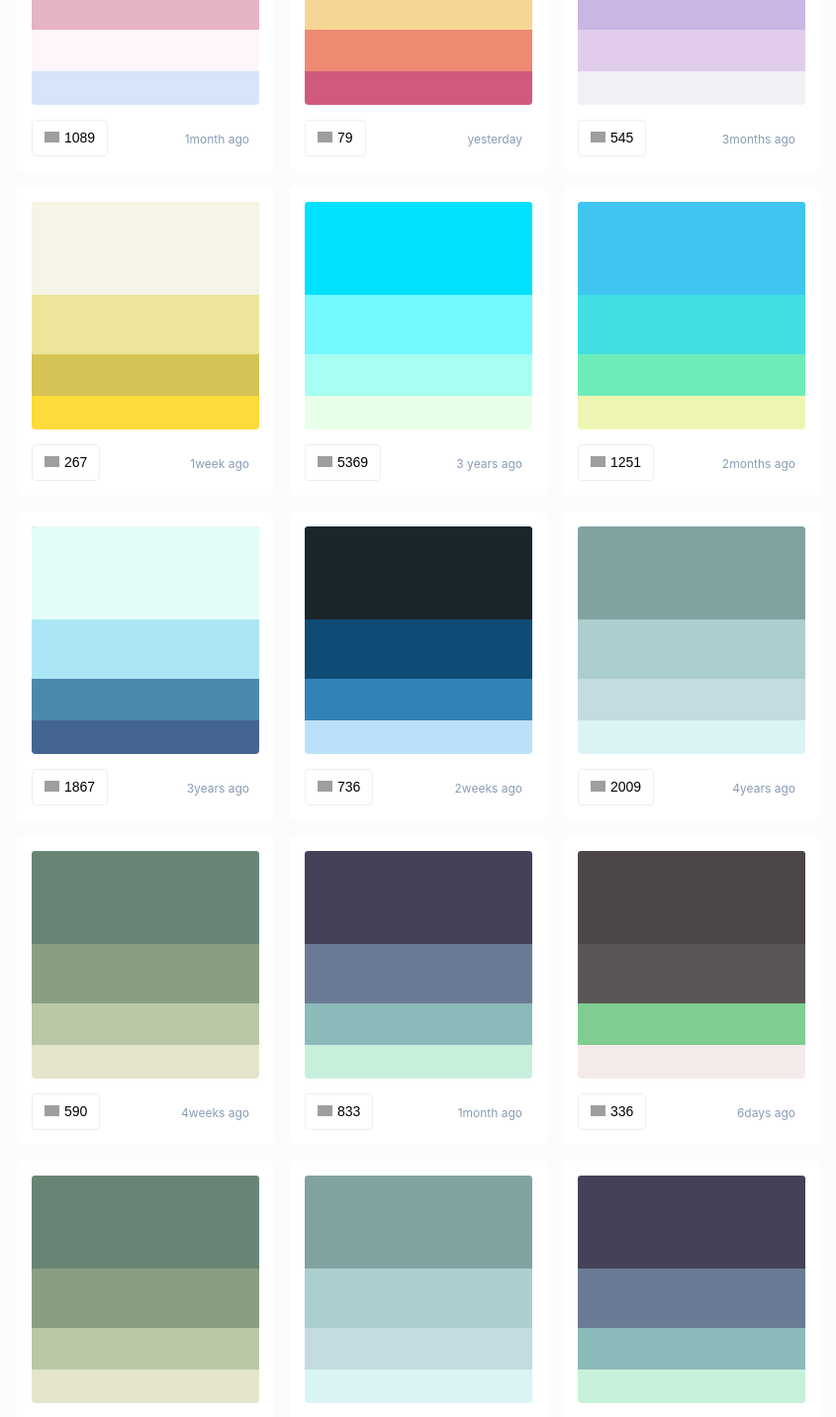
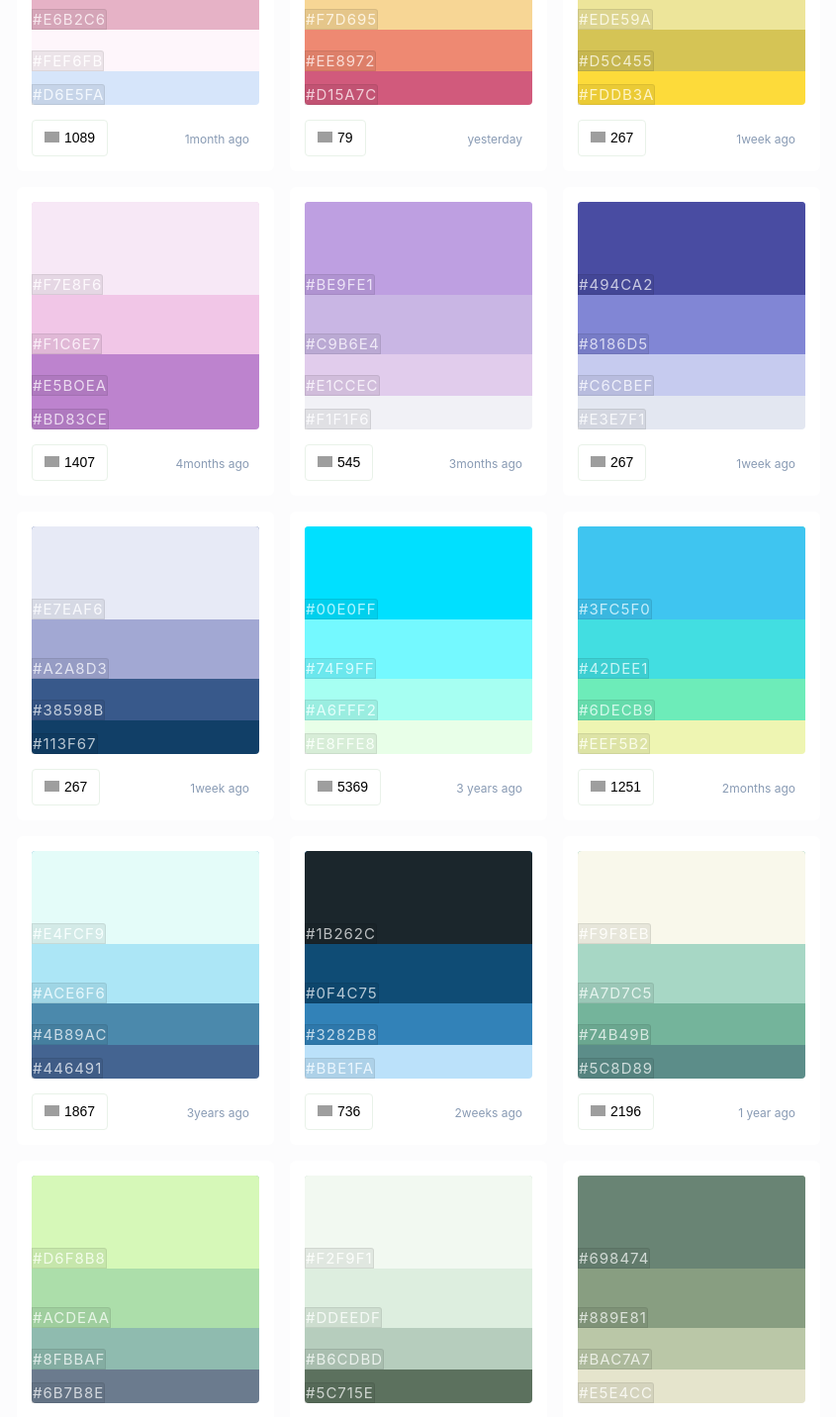
Before and after one commit to kihanGIM/colorhunt_frontend, a React (Create React App) app: page /create in a window 1280 px wide. Shown: the part 1260-2692 px from the top of the page at 99% size, without its empty margins (217-1062 px from the left). Built offline with nearby package versions, Linux system fonts and the light colour scheme; grey boxes are pictures that could not be loaded.

Commit message:
fetch함수 생성

```diff
--- /dev/null
+++ b/public/data/colorCardData.json
@@ -0,0 +1,172 @@
+{
+  "colorCardData": [{
+
+      "one": "#f8c3af",
+      "two": "#fea5ad",
+      "three": "#ea9abb",
+      "four": "#be8abf",
+      "likesNum": 459,
+      "date": "2weeks ago"
+    },
+    {
+      "one": "#8ac6d1",
+      "two": "#bbded6",
+      "three": "#fae3d9",
+      "four": "#ffb6b9",
+      "likesNum": 390,
+      "date": "8days ago"
+    },
+    {
+      "one": "#ffeecc",
+      "two": "#ffddcc",
+      "three": "#ffcccc",
+      "four": "#ffbbcc",
+      "likesNum": 69,
+      "date": "2hours ago"
+    },
+    {
+      "one": "#d6e5fa",
+      "two": "#fef6fb",
+      "three": "#e6b2c6",
+      "four": "#d77fa1",
+      "likesNum": 1089,
+      "date": "1month ago"
+    },
+    {
+      "one": "#d15a7c",
+      "two": "#ee8972",
+      "three": "#f7d695",
+      "four": "#f6eec7",
+      "likesNum": 79,
+      "date": "yesterday"
+    },
+    {
+      "one": "#fddb3a",
+      "two": "#d5c455",
+      "three": "#ede59a",
+      "four": "#f6f4e6",
+      "likesNum": 267,
+      "date": "1week ago"
+    },
+    {
+      "one": "#bd83ce",
+      "two": "#e5boea",
+      "three": "#f1c6e7",
+      "four": "#f7e8f6",
+      "likesNum": 1407,
+      "date": "4months ago"
+    },
+    {
+      "one": "#f1f1f6",
+      "two": "#e1ccec",
+      "three": "#c9b6e4",
+      "four": "#be9fe1",
+      "likesNum": 545,
+      "date": "3months ago "
+    },
+    {
+      "one": "#e3e7f1",
+      "two": "#c6cbef",
+      "three": "#8186d5",
+      "four": "#494ca2",
+      "likesNum": 267,
+      "date": "1week ago"
+    },
+    {
+      "one": "#113f67",
+      "two": "#38598b",
+      "three": "#a2a8d3",
+      "four": "#e7eaf6",
+      "likesNum": 267,
+      "date": "1week ago"
+    },
+    {
+      "one": "#e8ffe8",
+      "two": "#a6fff2",
+      "three": "#74f9ff",
+      "four": "#00e0ff",
+      "likesNum": 5369,
+      "date": "3 years ago"
+    },
+    {
+      "one": "#eef5b2",
+      "two": "#6decb9",
+      "three": "#42dee1",
+      "four": "#3fc5f0",
+      "likesNum": 1251,
+      "date": "2months ago"
+    },
+    {
+      "one": "#446491",
+      "two": "#4b89ac",
+      "three": "#ace6f6",
+      "four": "#e4fcf9",
+      "likesNum": 1867,
+      "date": "3years ago"
+    },
+    {
+      "one": "#bbe1fa",
+      "two": "#3282b8",
+      "three": "#0f4c75",
+      "four": "#1b262c",
+      "likesNum": 736,
+      "date": "2weeks ago"
+    },
+    {
+      "one": "#5c8d89",
+      "two": "#74b49b",
+      "three": "#a7d7c5",
+      "four": "#f9f8eb",
+      "likesNum": 2196,
+      "date": "1 year ago"
+    },
+    {
+      "one": "#6b7b8e",
+      "two": "#8fbbaf",
+      "three": "#acdeaa",
+      "four": "#d6f8b8",
+      "likesNum": 1708,
+      "date": "1 year ago"
+    },
+    {
+      "one": "#5c715e",
+      "two": "#b6cdbd",
+      "three": "#ddeedf",
+      "four": "#f2f9f1",
+      "likesNum": 2370,
+      "date": "2years ago"
+    },
+    {
+      "one": "#e5e4cc",
+      "two": "#bac7a7",
+      "three": "#889e81",
+      "four": "#698474",
+      "likesNum": 590,
+      "date": "4weeks ago"
+    },
+    {
+      "one": "#daf4f5",
+      "two": "#c4dce0",
+      "three": "#abcecf",
+      "four": "#80a3a2",
+      "likesNum": 2009,
+      "date": "4years ago"
+    },
+    {
+      "one": "#655c56",
+      "two": "#94d3ac",
+      "three": "#ccedd2",
+      "four": "#effcef",
+      "likesNum": 4294,
+      "date": "6 months ago"
+    },
+    {
+      "one": "#c7f0db",
+      "two": "#8bbabb",
+      "three": "#6c7b95",
+      "four": "#464159",
+      "likesNum": 833,
+      "date:": "1month ago"
+    }
+  ]
+}
--- a/src/Components/ColorCard/ColorCard.js
+++ b/src/Components/ColorCard/ColorCard.js
@@ -17,9 +17,10 @@ class ColorCard extends React.Component {
         : parseInt(e.target.innerText) + 1
     });
   };
+
   render() {
-    console.log("ddd", this.state.number);
-    console.log(this.props.likesNum);
+    // console.log("ddd", this.state.number);
+    // console.log(this.props.likesNum);
     const blueHeart =
       "https://colorhunt.co/img/color-hunt-palettes-icon-heart-blue.png";
     const redHeart =
--- a/src/Components/ColorCard/ColorCard.scss
+++ b/src/Components/ColorCard/ColorCard.scss
@@ -17,15 +17,26 @@
       align-items: flex-end;
 
 
+
+
       .rgbName {
-        border: 1px solid darkgray;
+        border: 1px solid rgba(0, 0, 0, .1);
         border-top-right-radius: 3px;
         letter-spacing: 1px;
-        background-color: darkgray;
-        color: #ffffff;
-        opacity: 1;
+        background-color: rgba(0, 0, 0, .1);
+        color: white;
+        opacity: .7;
         text-transform: uppercase;
-        display: none;
+        text-align: center;
+        font-size: 15px;
+        // display: none;
+
+        &:hover {
+          background-color: lightgrey;
+
+
+        }
+
       }
 
 
@@ -39,6 +50,8 @@
       // padding-bottom: 100%;
       height: 230px;
       border-radius: 20px 20px 4px 4px;
+
+
     }
 
     .no3 {
@@ -49,6 +62,8 @@
       // padding-bottom: 85%;
       height: 195.5px;
       border-radius: 4px 4px 0 0;
+
+
     }
 
     .no2 {
@@ -59,6 +74,8 @@
       // padding-bottom: 67%;
       height: 154.09px;
       border-radius: 4px 4px 0 0;
+
+
     }
 
     .no1 {
@@ -69,6 +86,8 @@
       // padding-bottom: 41%;
       height: 94.3px;
       border-radius: 4px 4px 0 0;
+
+
     }
   }
 
@@ -87,12 +106,6 @@
       padding: 0 12px;
       margin-top: 15px;
       cursor: pointer;
-
-      &:hover {
-        background-color: lightgrey;
-
-
-      }
 
       .heart {
         width: 15px;
--- a/src/Pages/Create/Create.js
+++ b/src/Pages/Create/Create.js
@@ -29,7 +29,9 @@ class Create extends Component {
             Create a Color Palette!
           </h1>
           <div className="box">
-            <input type="color" className="first" value="#aaaaaa" />
+            <form>
+              <input type="color" className="first" value="#aaaaaa" />
+            </form>
             <input type="color" className="second" value="#bbbbbb" />
             <input type="color" className="third" value="#cccccc" />
             <input type="color" className="fourth" value="#dddddd" />
--- a/src/Pages/Main/Main.js
+++ b/src/Pages/Main/Main.js
@@ -7,162 +7,25 @@ class Main extends React.Component {
     super();
     this.state = {
       isClicked: false,
-      colorCardData: [
-        {
-          one: "#f8c3af",
-          two: "#fea5ad",
-          three: "#ea9abb",
-          four: "#be8abf",
-          likesNum: 459,
-          date: "2weeks ago"
-        },
-        {
-          one: "#8ac6d1",
-          two: "#bbded6",
-          three: "#fae3d9",
-          four: "#ffb6b9",
-          likesNum: 390,
-          date: "8days ago"
-        },
-        {
-          one: "#ffeecc",
-          two: "#ffddcc",
-          three: "#ffcccc",
-          four: "#ffbbcc",
-          likesNum: 69,
-          date: "2hours ago"
-        },
-        {
-          one: "#d6e5fa",
-          two: "#fef6fb",
-          three: "#e6b2c6",
-          four: "#d77fa1",
-          likesNum: 1089,
-          date: "1month ago"
-        },
-        {
-          one: "#d15a7c",
-          two: "#ee8972",
-          three: "#f7d695",
-          four: "#f6eec7",
-          likesNum: 79,
-          date: "yesterday"
-        },
-        {
-          one: "#f1f1f6",
-          two: "#e1ccec",
-          three: "#c9b6e4",
-          four: "#be9fe1",
-          likesNum: 545,
-          date: "3months ago "
-        },
-        {
-          one: "#fddb3a",
-          two: "#d5c455",
-          three: "#ede59a",
-          four: "#f6f4e6",
-          likesNum: 267,
-          date: "1week ago"
-        },
-        {
-          one: "#e8ffe8",
-          two: "#a6fff2",
-          three: "#74f9ff",
-          four: "#00e0ff",
-          likesNum: 5369,
-          date: "3 years ago"
-        },
-        {
-          one: "#eef5b2",
-          two: "#6decb9",
-          three: "#42dee1",
-          four: "#3fc5f0",
-          likesNum: 1251,
-          date: "2months ago"
-        },
-        {
-          one: "#446491",
-          two: "#4b89ac",
-          three: "#ace6f6",
-          four: "#e4fcf9",
-          likesNum: 1867,
-          date: "3years ago"
-        },
-        {
-          one: "#bbe1fa",
-          two: "#3282b8",
-          three: "#0f4c75",
-          four: "#1b262c",
-          likesNum: 736,
-          date: "2weeks ago"
-        },
-        {
-          one: "#daf4f5",
-          two: "#c4dce0",
-          three: "#abcecf",
-          four: "#80a3a2",
-          likesNum: 2009,
-          date: "4years ago"
-        },
-        {
-          one: "#e5e4cc",
-          two: "#bac7a7",
-          three: "#889e81",
-          four: "#698474",
-          likesNum: 590,
-          date: "4weeks ago"
-        },
-        {
-          one: "#c7f0db",
-          two: "#8bbabb",
-          three: "#6c7b95",
-          four: "#464159",
-          likesNum: 833,
-          date: "1month ago"
-        },
-        {
-          one: "#f5eaea",
-          two: "#7fcd91",
-          three: "#5b5656",
-          four: "#4d4646",
-          likesNum: 336,
-          date: "6days ago"
-        },
-        {
-          one: "#e5e4cc",
-          two: "#bac7a7",
-          three: "#889e81",
-          four: "#698474",
-          likesNum: 590,
-          date: "4weeks ago"
-        },
-        {
-          one: "#daf4f5",
-          two: "#c4dce0",
-          three: "#abcecf",
-          four: "#80a3a2",
-          likesNum: 2009,
-          date: "4years ago"
-        },
-        {
-          one: "#c7f0db",
-          two: "#8bbabb",
-          three: "#6c7b95",
-          four: "#464159",
-          likesNum: 833,
-          date: "1month ago"
-        }
-      ]
+      fetchData: []
     };
   }
-  // changeImg = () => {
-  //   console.log("jotang");
-  //   this.setState({
-  //     isClicked: !this.state.isClicked
-  //   });
-  // };
+
+  componentDidMount = () => {
+    fetch("http://localhost:3000/data/colorCardData.json", {
+      method: "GET"
+    })
+      .then(response => response.json())
+      .then(response => {
+        console.log(response);
+        this.setState({
+          fetchData: response.colorCardData
+        });
+      });
+  };
+
   render() {
-    const cardList = this.state.colorCardData.map(card => {
+    const cardList = this.state.fetchData.map(card => {
       return (
         <ColorCard
           color1={card.one}
@@ -171,7 +34,6 @@ class Main extends React.Component {
           color4={card.four}
           likesNum={card.likesNum}
           date={card.date}
-          // onClick={() => this.changeImg()}
         />
       );
     });
@@ -179,7 +41,6 @@ class Main extends React.Component {
       <div>
         <Header />
         <div className="Main">
-          {/* <div className="navBar">NavBar</div> */}
           <div className="mainBody">
             <div className="cardsContainer">{cardList}</div>
           </div>
--- a/src/Pages/Main/Signin/Signin.js
+++ b/src/Pages/Signin/Signin.js
@@ -1,6 +1,6 @@
 import React from "react";
 import "./Signin.scss";
-import Header from "../../../Component/Header/Header";
+import Header from "../../Component/Header/Header";
 import video from "../../../Videos/CHI.mov";
 // import image from "../../../Images/ico_account.png";
 
```
Also changed, not shown: src/Pages/Signin/Signin.scss (renamed from src/Pages/Main/Signin/Signin.scss).
